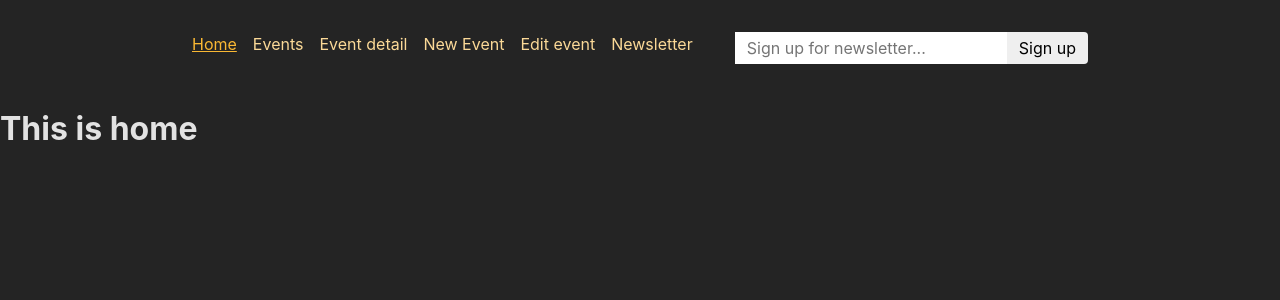
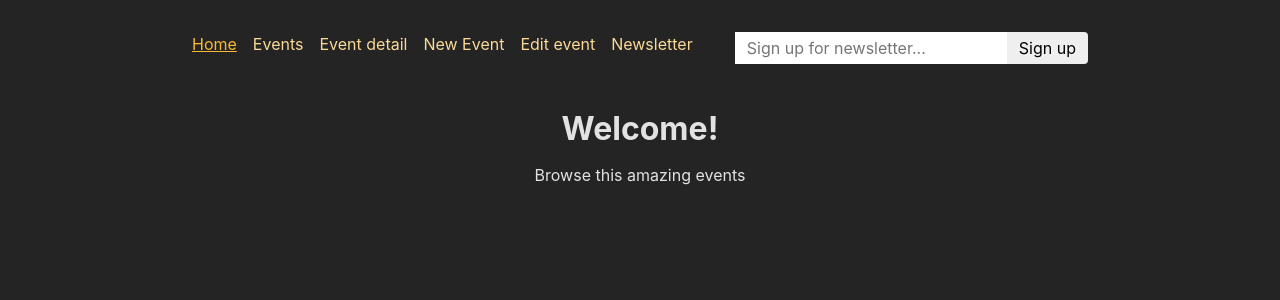
Before and after one commit to Luchohak/advanced-routing-react, a React (Create React App) app in the folder frontend/: page / in a window 1280 px wide. Shown: the top 300 px of the page. Built offline with nearby package versions, Linux system fonts and the light colour scheme.

Commit message:
Last tweaks to homepage

```diff
--- a/frontend/src/pages/Home.js
+++ b/frontend/src/pages/Home.js
@@ -1,5 +1,11 @@
+import PageContent from "../components/PageContent";
+
 function HomePage() {
-    return <h1>This is home</h1>
+  return (
+    <PageContent title="Welcome!">
+      <p>Browse this amazing events</p>
+    </PageContent>
+  );
 }
 
 export default HomePage;
```
